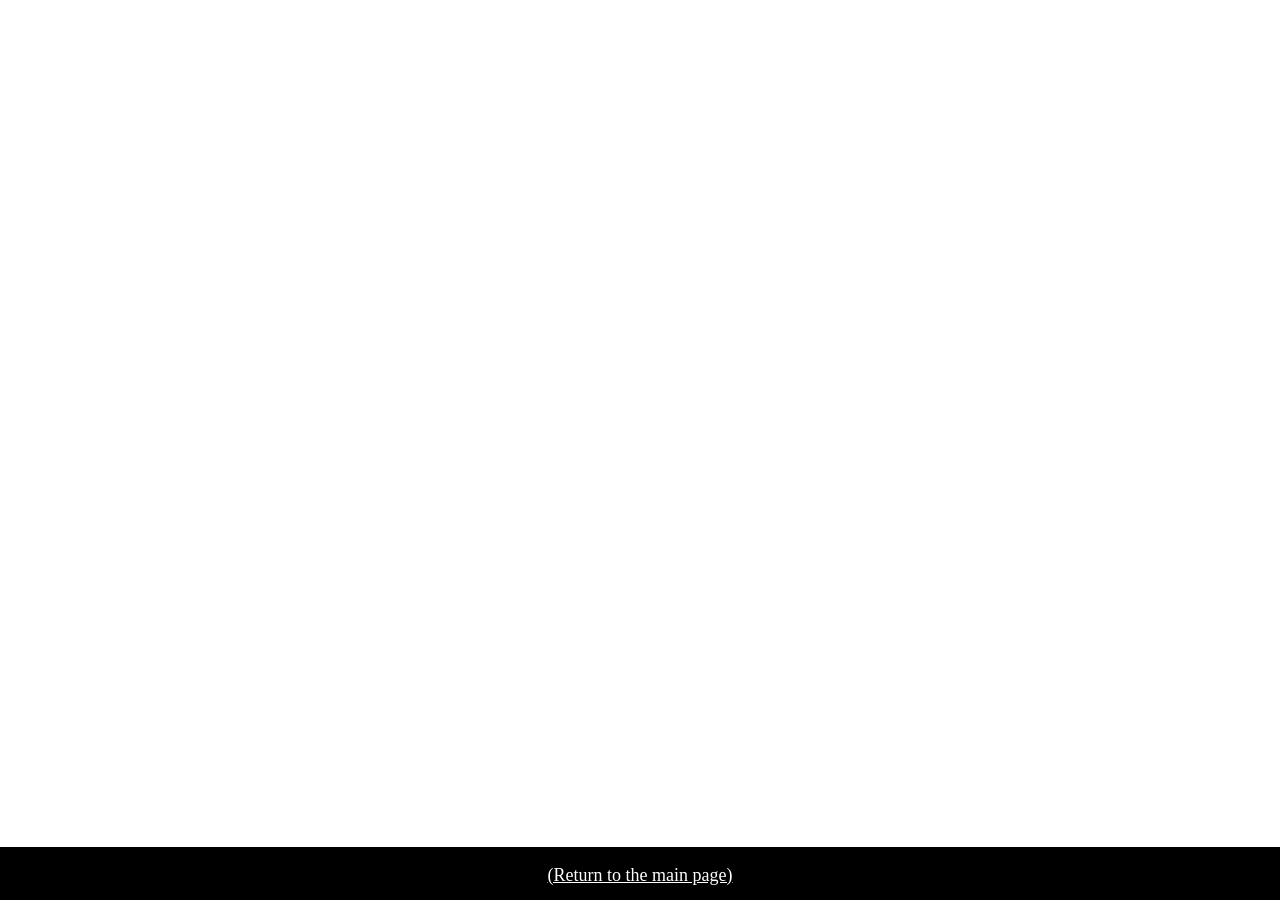
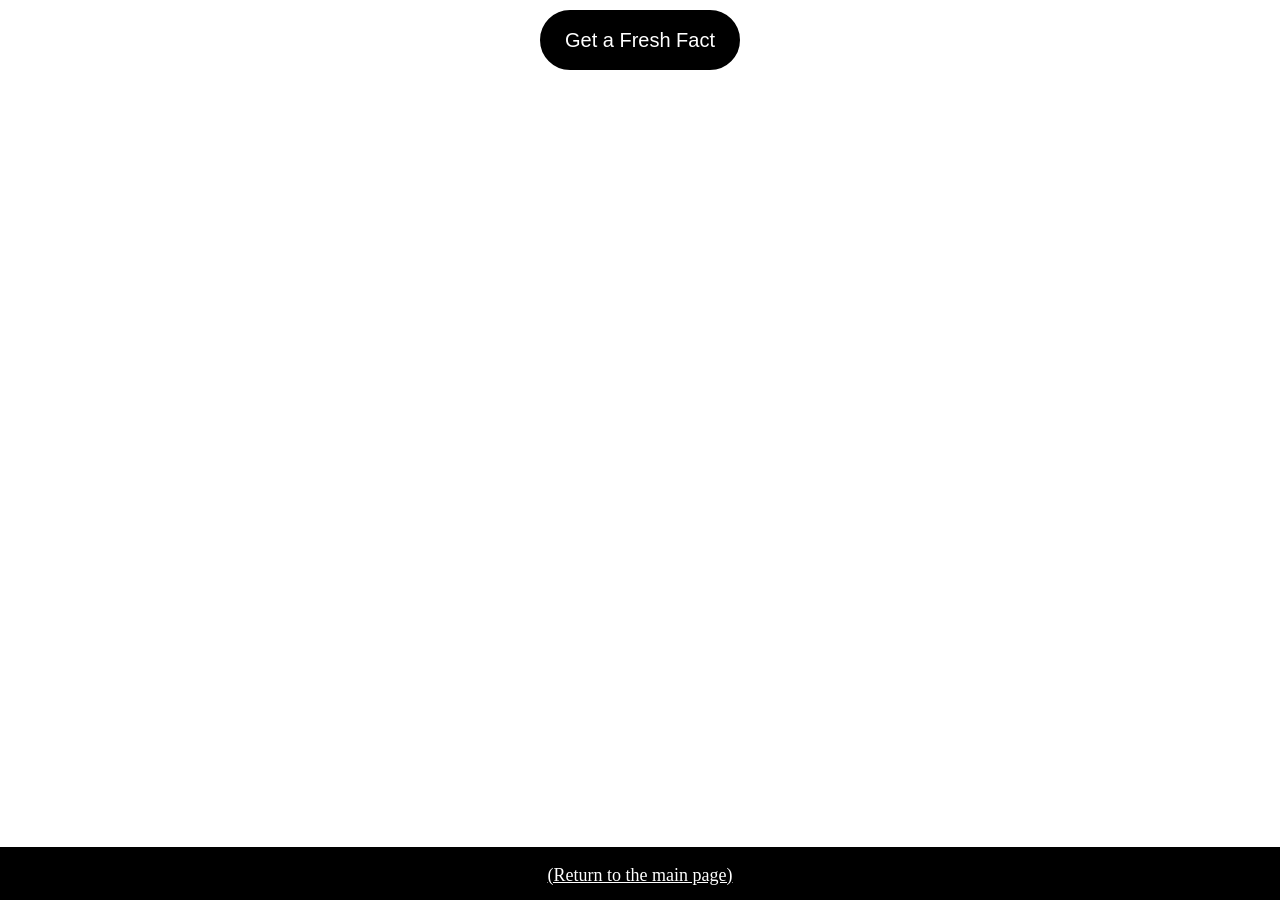
Before and after one commit to ethanexline/ethanexline.github.io, a Jekyll site: the page fact.html, which Jekyll copies as it is, in a window 1280 px wide. Built offline with Jekyll 4.4.1, drawn with Linux system fonts in a browser that asks for light colours; some web fonts are replaced.

Commit message:
finished new fact API page - maybe will add new icons to windows views

```diff
--- a/blog/index.html
+++ b/blog/index.html
@@ -15,6 +15,8 @@
 	    <a href="{{ site.url }}{{ site.baseurl }}/about/">> About me</a>
         <br>
         <a href="/">> If you want to return to the landing page for some reason</a>
+        <br>
+        <a href="/fact.html">> To peep my dumb fact API page</a>
         </p>
     </div>
 </section>
--- a/fact.html
+++ b/fact.html
@@ -10,15 +10,63 @@
         <link href="https://fonts.googleapis.com/css2?family=DotGothic16&family=Meow+Script&family=Moo+Lah+Lah&family=Rock+3D&family=Rubik+Beastly&family=ZCOOL+KuaiLe&display=swap" rel="stylesheet">
 
         <style>
+            @media (max-width: 600px) {
+                #fact {
+                    margin-top: 70px !important;
+                }
+            }
+            @keyframes rotateIn {
+                from {
+                    transform: rotate(0deg) scale(0);
+                }
+                to {
+                    transform: rotate(360deg) scale(1);
+                }
+            }
+
+            @keyframes getBig {
+                from {
+                    transform: scale(0);
+                }
+                to {
+                    transform: scale(1);
+                }
+            }
+
+            @keyframes flipRev {
+                0% {
+                    transform: rotate(180deg) translateY(1000px);
+                }
+                50% {
+                    transform: rotate(180deg);
+                }
+                100% {
+                    transform: rotate(0deg);
+                }
+            }
+
+            @keyframes flip {
+                0% {
+                    transform: rotate(180deg) translateY(-500%);
+                }
+                50% {
+                    transform: rotate(180deg);
+                }
+                100% {
+                    transform: rotate(0deg);
+                }
+            }
+
             #body {
                 display: flex;
                 justify-content: space-around;
-                align-items: baseline;
                 flex-direction: column;
                 min-height: 100vh;
                 width: 100vw;
-                overflow: auto;
+                overflow-x: clip;
+                overflow-y: auto;
                 margin: 0px;
+                align-items: center;
             }
 
             #fact {
@@ -29,6 +77,8 @@
                 margin-bottom: 50px;
                 min-width: 100%;
                 text-align: center;
+                animation: getBig 2s ease-in-out;
+                overflow-wrap: anywhere;
             }
 
             #return {
@@ -48,10 +98,29 @@
             #back {
                 color: white;
             }
+
+            #refresh {
+                background-color: black;
+                color: white;
+                border-radius: 30px;
+                border: 3px solid black;
+                height: 60px;
+                width: 200px;
+                position: fixed;
+                top: 10px;
+                font-size: 20px;
+                z-index: 100;
+            }
+
+            #refresh:hover {
+                opacity: 50%;
+                transition: ease-in-out .25s;
+            }
         </style>
     </head>
 
     <body id="body">
+        <button id="refresh" onclick="window.location.reload();">Get a Fresh Fact</button>
         <p id="fact"></p>
     </body>
     <footer id="return">
@@ -68,36 +137,61 @@
             let factElement = document.getElementById("fact");
             let returnElement = document.getElementById("return");
             let back = document.getElementById("back");
+            let refresh = document.getElementById("refresh");
 
             const font = await Math.floor(Math.random() * 6) + 1;
             const background = await Math.floor(Math.random() * 16777215).toString(16);
+            const animation = await Math.floor(Math.random() * 4) + 1;
 
             switch(font) {
                 case 1:
                     factElement.style.fontFamily = '"DotGothic16", cursive';
                     back.style.fontFamily = '"DotGothic16", cursive';
+                    refresh.style.fontFamily = '"DotGothic16", cursive';
                     break;
                 case 2:
                     factElement.style.fontFamily = '"Meow Script", cursive';
                     back.style.fontFamily = '"Meow Script", cursive';
+                    refresh.style.fontFamily = '"Meow Script", cursive';
                     break;
                 case 3:
                     factElement.style.fontFamily = '"Moo Lah Lah", cursive';
                     back.style.fontFamily = '"Moo Lah Lah", cursive';
+                    refresh.style.fontFamily = '"Moo Lah Lah", cursive';
                     break;
                 case 4:
                     factElement.style.fontFamily = '"Rock 3D", cursive';
                     factElement.style.fontWeight = 'bold';
                     back.style.fontFamily = '"Rock 3D", cursive';
                     back.style.fontWeight = 'bold';
+                    refresh.style.fontFamily = '"Rock 3D", cursive';
+                    refresh.style.fontWeight = 'bold';
+                    refresh.style.fontSize = '15px';
                     break;
                 case 5:
                     factElement.style.fontFamily = '"Rubik Beastly", cursive';
                     back.style.fontFamily = '"Rubik Beastly", cursive';
+                    refresh.style.fontFamily = '"Rubik Beastly", cursive';
                     break;
                 case 6:
                     factElement.style.fontFamily = '"ZCOOL KuaiLe", cursive';
                     back.style.fontFamily = '"ZCOOL KuaiLe", cursive';
+                    refresh.style.fontFamily = '"ZCOOL KuaiLe", cursive';
+                    break;
+            }
+
+            switch(animation) {
+                case 1:
+                    factElement.style.animation = 'rotateIn 2s ease-in-out';
+                    break;
+                case 2:
+                    factElement.style.animation = 'getBig 2s ease-in-out';
+                    break;
+                case 3:
+                    factElement.style.animation = 'flipRev 2s ease-in-out';
+                    break;
+                case 4:
+                    factElement.style.animation = 'flip 2s ease-in-out';
                     break;
             }
 
@@ -106,13 +200,9 @@
             factElement.style.filter = "invert(100%)";
             back.style.color = "#" + background;
             returnElement.style.backgroundColor = "#" + invertHex(background);
+            refresh.style.color = "#" + background;
+            refresh.style.backgroundColor = "#" + invertHex(background);
             factElement.innerHTML = fact['fact'];
-
-            while (factElement.offsetWidth > body.offsetWidth) {
-                var style = window.getComputedStyle(factElement, null).getPropertyValue('font-size');
-                var fontSize = parseInt(style);
-                factElement.style.fontSize = fontSize - 5 + "px";
-            }
         }
 
         function invertHex(hex) {
--- a/index.html
+++ b/index.html
@@ -452,6 +452,7 @@
                     <h6>Or perhaps you were looking to get funky:</h6>
                     <ul>
                         <li><a style="cursor: pointer; text-decoration: underline;" onclick="document.getElementById('slider').style.display = 'block'; return false;">monkey around with <br> the Nostalgia <br> Slider</a></li>
+                        <li><a style="cursor: pointer; text-decoration: underline;" href="/fact.html">play with my <br> Fact API</a></li>
                     </ul>
                 </div>
 
```
